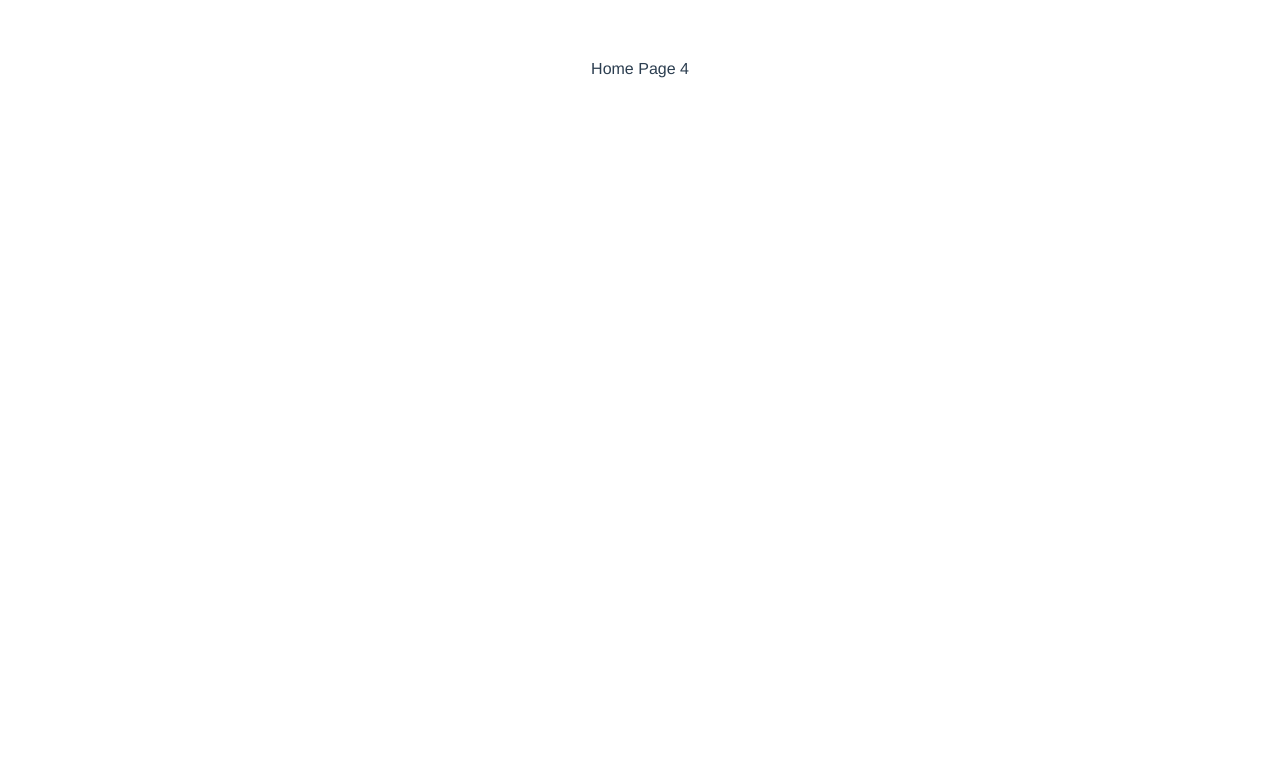
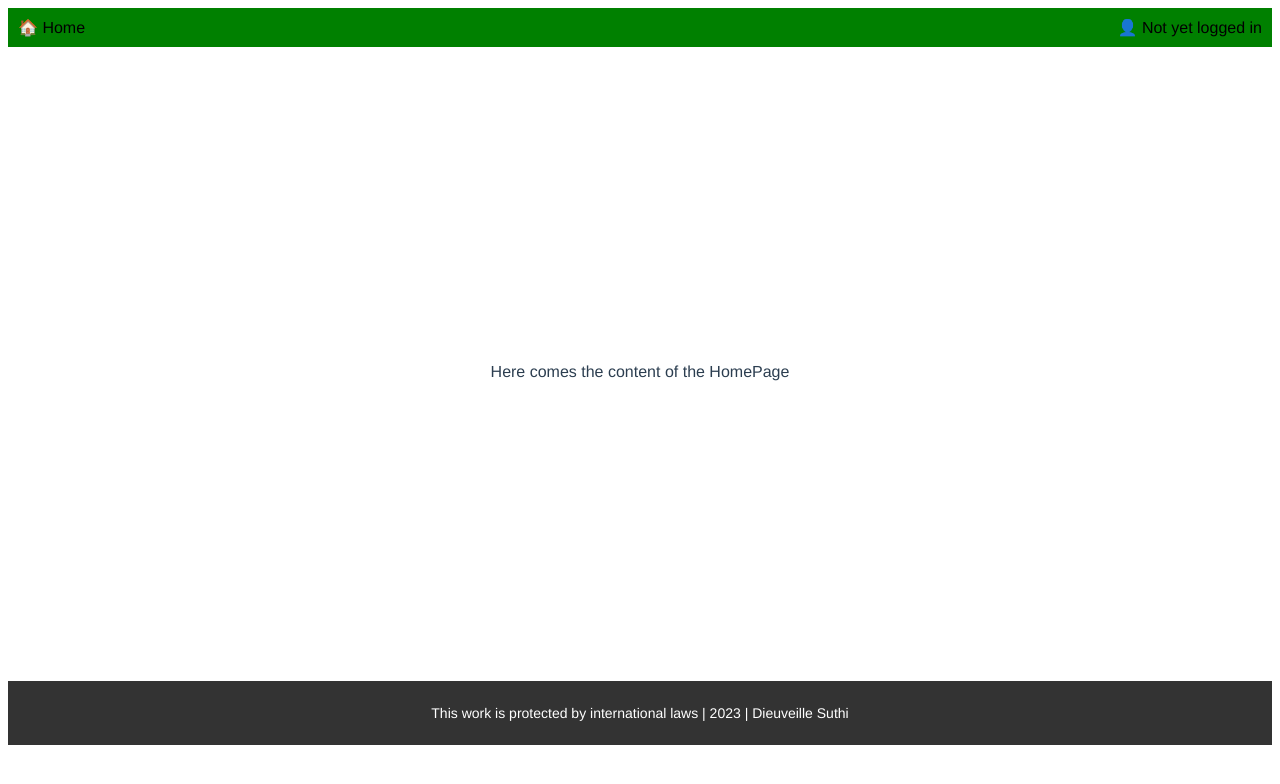
Before and after one commit to DieuveilleSuthi/vue-oauth-microsoft-graph, a Vue app: page / in a window 1280 px wide. Shown: the top 784 px of the page. Built offline with nearby package versions, Linux system fonts and the light colour scheme.

Commit message:
Ex 5: create BaseHeader and BaseFooter

```diff
--- a/src/App.vue
+++ b/src/App.vue
@@ -1,14 +1,22 @@
 <template>
-  <HomePage/>
+  <div>
+    <base-header />
+    <HomePage />
+    <base-footer />
+  </div>
 </template>
 
 <script>
 import HomePage from './components/HomePage.vue';
+import baseFooter from './components/base-footer.vue';
+import baseHeader from './components/base-header.vue';
 
 export default {
   name: 'App',
   components: {
-    HomePage
+    baseHeader,
+    HomePage,
+    baseFooter
 }
 }
 </script>
@@ -20,6 +28,7 @@ export default {
   -moz-osx-font-smoothing: grayscale;
   text-align: center;
   color: #2c3e50;
-  margin-top: 60px;
+  margin-top: 0;
+
 }
 </style>
--- a/src/components/HomePage.vue
+++ b/src/components/HomePage.vue
@@ -1,3 +1,20 @@
 <template>
-    <p>Home Page 4</p>
+    <div class="corps">
+    <p>Here comes the content of the HomePage</p>
+    </div>
 </template>
+
+
+
+
+
+<style scoped>
+.corps{
+    padding: 300px;
+
+}
+
+p{
+    margin-bottom:0;
+}
+</style>
--- /dev/null
+++ b/src/components/base-footer.vue
@@ -0,0 +1,31 @@
+<template>
+    <footer class="footer">
+
+          <p>This work is protected by international laws | 2023 | Dieuveille Suthi</p>
+
+    </footer>
+  </template>
+
+  <script>
+  export default {
+    name: 'base-footer',
+  };
+  </script>
+
+  <style scoped>
+  /* Styles pour le pied de page */
+  .footer {
+    background-color: #333;
+    color: #fff;
+    padding: 10px;
+    text-align: center;
+    font-size: 14px;
+    margin: 0;
+
+  }
+
+  /* Styles pour le contenu du pied de page */
+  .footer-content {
+
+  }
+  </style>
--- /dev/null
+++ b/src/components/base-header.vue
@@ -0,0 +1,45 @@
+<!-- Navbar.vue -->
+<template>
+    <header id="head">
+
+        <span id="navbar">
+
+            <div class="home"> 🏠 Home</div>
+
+            <div class="log"> 👤 Not yet logged in</div>
+
+
+        </span>
+
+  </header>
+  </template>
+
+export default {
+    name: 'base-header',
+  };
+
+  <style scoped>
+  /* Styles pour la barre de navigation */
+  #navbar {
+    display: flex;
+    justify-content: space-between;
+    margin:0;
+    background-color: green;
+    color: black;
+    padding: 10px;
+  }
+
+
+  .container {
+    display: flex;
+    justify-content: space-between;
+    align-items: center;
+    background-color: green;
+    color: black;
+    padding: 10px 0;
+  }
+
+  #head{
+    margin:none;
+  }
+  </style>
```
